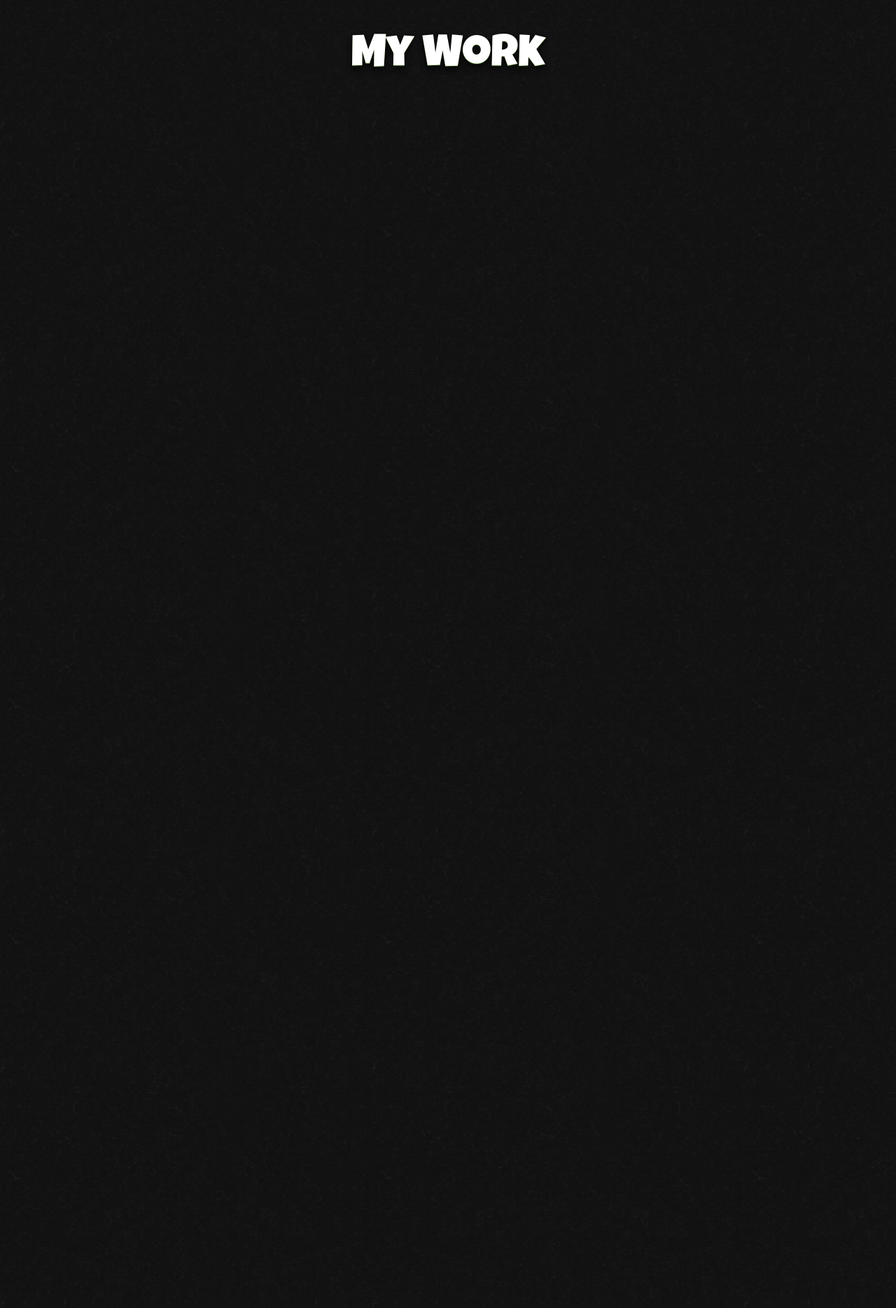
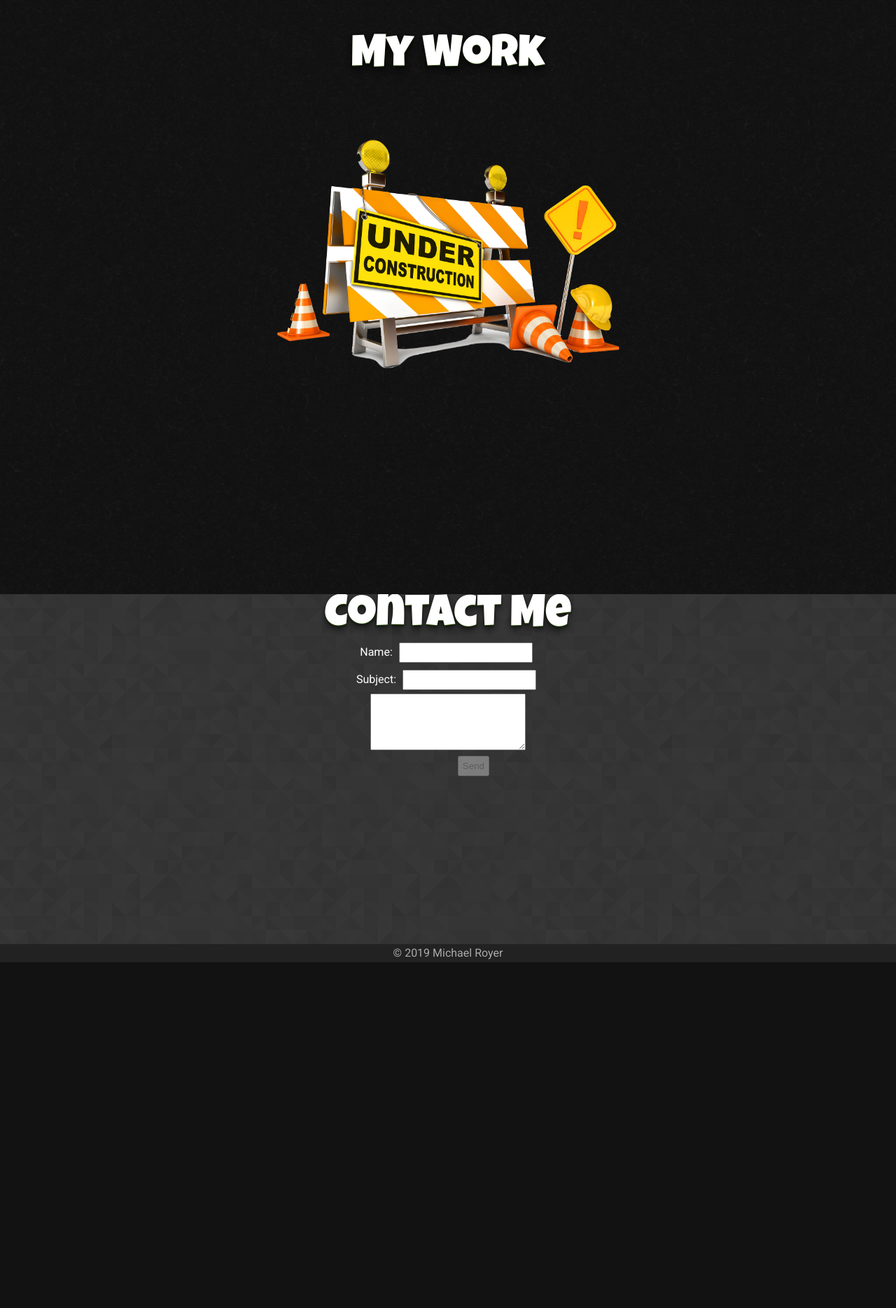
Before and after one commit to m-royer/RoyerWebDesign, a PHP site: page / in a window 1280 px wide; the page is wider, and only the part inside the window is pictured. Shown: the part 801-2670 px from the top of that part at 70% size. After the commit the page ends 2176 px from the top of that part, so only its background shows below. Run offline with PHP 8.4, Linux system fonts and the light colour scheme.

Commit message:
finish outline, under construction

```diff
--- a/css/app.css
+++ b/css/app.css
@@ -282,11 +282,13 @@ nav ul li:hover {
 main {
     position: relative;
     z-index: 40;
-    height: 2000px;
+    height: 800px;
     background: #000;
     color: #FFF;
     background: url('../images/earth.png');
     padding-top: 50px;
+    z-index:56;
+    text-align: center;
 }
 
 main h2 {
@@ -300,3 +302,58 @@ main h2 {
     0 5px 10px rgba(0,0,0,.25),
     0 10px 10px rgba(0,0,0,.2);
 }
+
+.under-construction {
+    margin: 0 auto;
+    width: 500px;
+    height: 500px;
+    font-size: 2rem;
+    color: #FFFC61;
+    text-indent: -9999px;
+    background: url('../images/under_construction.png');
+    background-size: contain;
+    background-repeat: no-repeat;
+    background-position: center;
+}
+
+#contact {
+    position:relative;
+    color: #FFF;
+    height: 500px;
+    background: url('../images/prism.png');
+    z-index:10;
+}
+
+#contact h2 {
+    text-align: center;
+    font-size: 5vw;
+    line-height: 5vw;
+    text-shadow: 0 1px 0 rgb(41, 73, 6),
+    0 4px 1px rgba(0,0,0,.1),
+    0 1px 3px rgba(0,0,0,.3),
+    0 3px 5px rgba(0,0,0,.2),
+    0 5px 10px rgba(0,0,0,.25),
+    0 10px 10px rgba(0,0,0,.2);
+}
+
+form {
+    text-align:center;
+}
+
+form input {
+    padding: 5px;
+    margin: 5px;
+}
+
+form .submit-button {
+    margin: 0 auto;
+    width: 10vw;
+    text-align:right;
+}
+
+footer {
+    background: #222;
+    color: #AAA;
+    text-align: center;
+    padding: 5px;
+}
--- a/index.html
+++ b/index.html
@@ -19,7 +19,7 @@
     <link rel="stylesheet" href="css/app.css">
 </head>
 <body>
-    <header>
+    <header role="banner" id="home">
         <h1>Royer Web Design</h1>
         <div class="bg-cloud"></div>
         <div class="sunrise">
@@ -32,7 +32,7 @@
             </div>
         </div>
         <div class="grass"></div>
-        <nav>
+        <nav role="navigation">
             <ul>
                 <li>Home</li>
                 <li>My Work</li>
@@ -42,8 +42,35 @@
     </header>
 
 
-    <main role="main">
+    <main role="main" id="main">
         <h2>My Work</h2>
+        <div class="under-construction">Under Construction</div>
+    </main>
+
+    <section role="form" id="contact">
+        <h2>Contact Me</h2>
+        <form action="contact.php" method="POST">
+            <div>
+                <label>Name:
+                    <input type="text">
+                </label>
+            </div>
+            <div>
+                <label>Subject:
+                    <input type="text">
+                </label>
+            </div>
+            <div>
+                <textarea cols="25" rows="5"></textarea>
+            </div>
+            <div class="submit-button">
+                <input type="submit" value="Send" disabled>
+            </div>
+        </form>
     </section>
+
+    <footer role="contentinfo">
+        &copy; 2019 Michael Royer
+    </footer>
 </body>
 </html>
```
Also changed, not shown: images/prism.png (added), images/under_construction.png (added).
